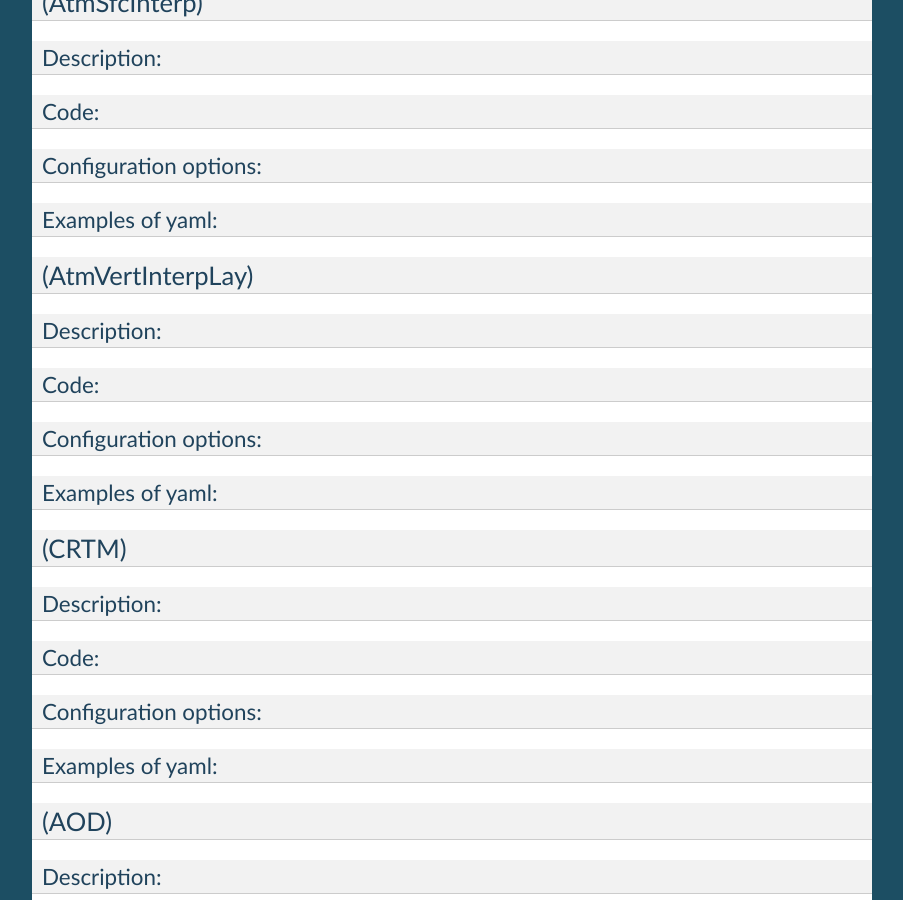
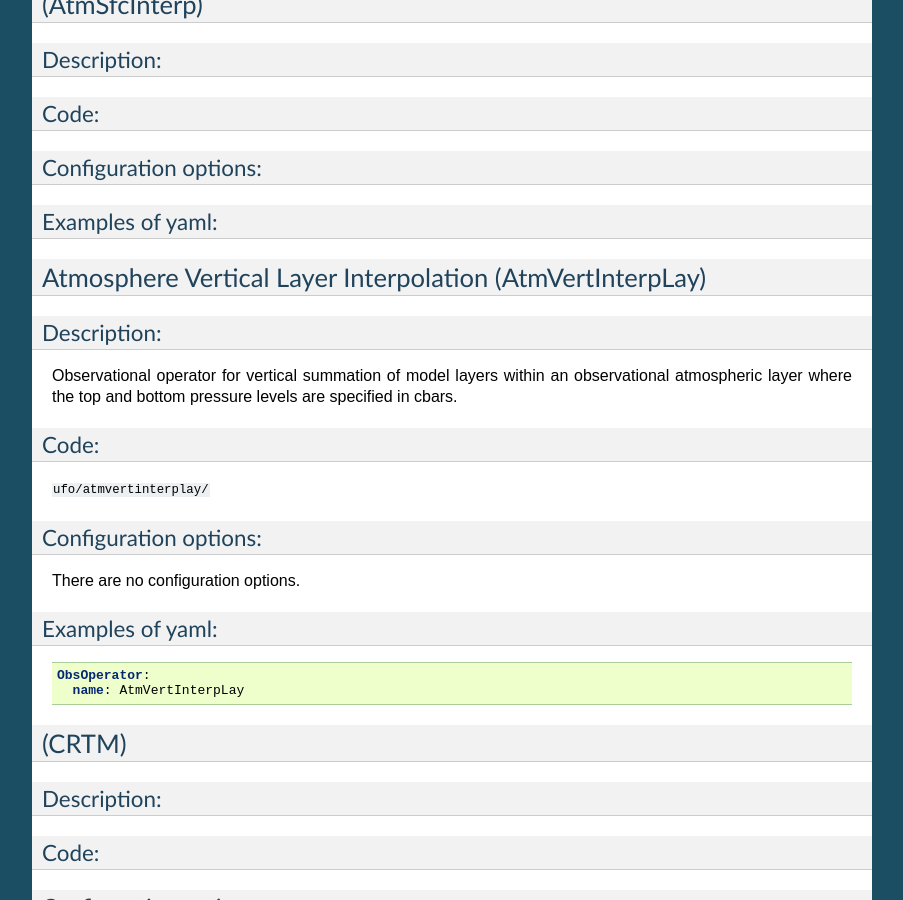
Before and after one commit to JCSDA/jedi-docs, a Sphinx documentation site: the page built from docs/jedi-components/ufo/obsops.rst, in a window 1280 px wide and 900 px high, scrolled down 765 px. Shown: the whole window, without its empty margins (198-1101 px from the left). Built offline with Sphinx 7.4.7, drawn with Linux system fonts in a browser that asks for light colours.

Commit message:
Feature/doc obsop atmvertinterplay (#140)
* add initial doc on existing obs operators

* fix indent

* Added AtmVertInterpLay documentation

* Corrected typo error

* Removed the Name line

* Changes made per code review

* Suggested improvement for clarity

```diff
--- a/docs/jedi-components/ufo/obsops.rst
+++ b/docs/jedi-components/ufo/obsops.rst
@@ -13,7 +13,7 @@ Vertical interpolation observation operator implements linear interpolation in v
 Code:
 ^^^^^
 
-`ufo/vertinterp/`
+:code:`ufo/vertinterp/`
 
 Configuration options:
 ^^^^^^^^^^^^^^^^^^^^^^
@@ -51,20 +51,30 @@ Configuration options:
 Examples of yaml:
 ^^^^^^^^^^^^^^^^^
 
-(AtmVertInterpLay)
------------------------------------
+Atmosphere Vertical Layer Interpolation (AtmVertInterpLay)
+----------------------------------------------------------
 
 Description:
 ^^^^^^^^^^^^
 
+Observational operator for vertical summation of model layers within an observational atmospheric layer where the top and bottom pressure levels are specified in cbars.
+
 Code:
 ^^^^^
 
+:code:`ufo/atmvertinterplay/`
+
 Configuration options:
 ^^^^^^^^^^^^^^^^^^^^^^
+There are no configuration options.
 
 Examples of yaml:
 ^^^^^^^^^^^^^^^^^
+
+.. code:: yaml
+
+  ObsOperator:
+    name: AtmVertInterpLay
 
 (CRTM)
 -----------------------------------
```
